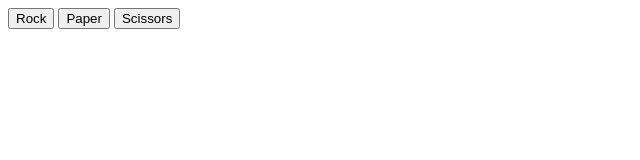
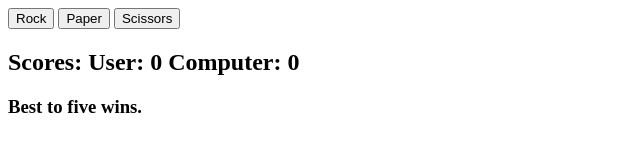
Before and after one commit to freshc0w/odin-rock-paper-scissors, a plain HTML site: page index.html in a window 1280 px wide. Shown: the whole page, without its empty margins (0-640 px from the left). Drawn offline with Linux system fonts and the light colour scheme.

Commit message:
finalise edits

```diff
--- a/index.html
+++ b/index.html
@@ -10,7 +10,7 @@
     <button id = "rock">Rock</button>
     <button id = "paper">Paper</button>
     <button id = "scissors">Scissors</button>
-    <div class="container"></div>
+    <div id="container"></div>
 
     <script src="script.js"></script>
 </body>
```
